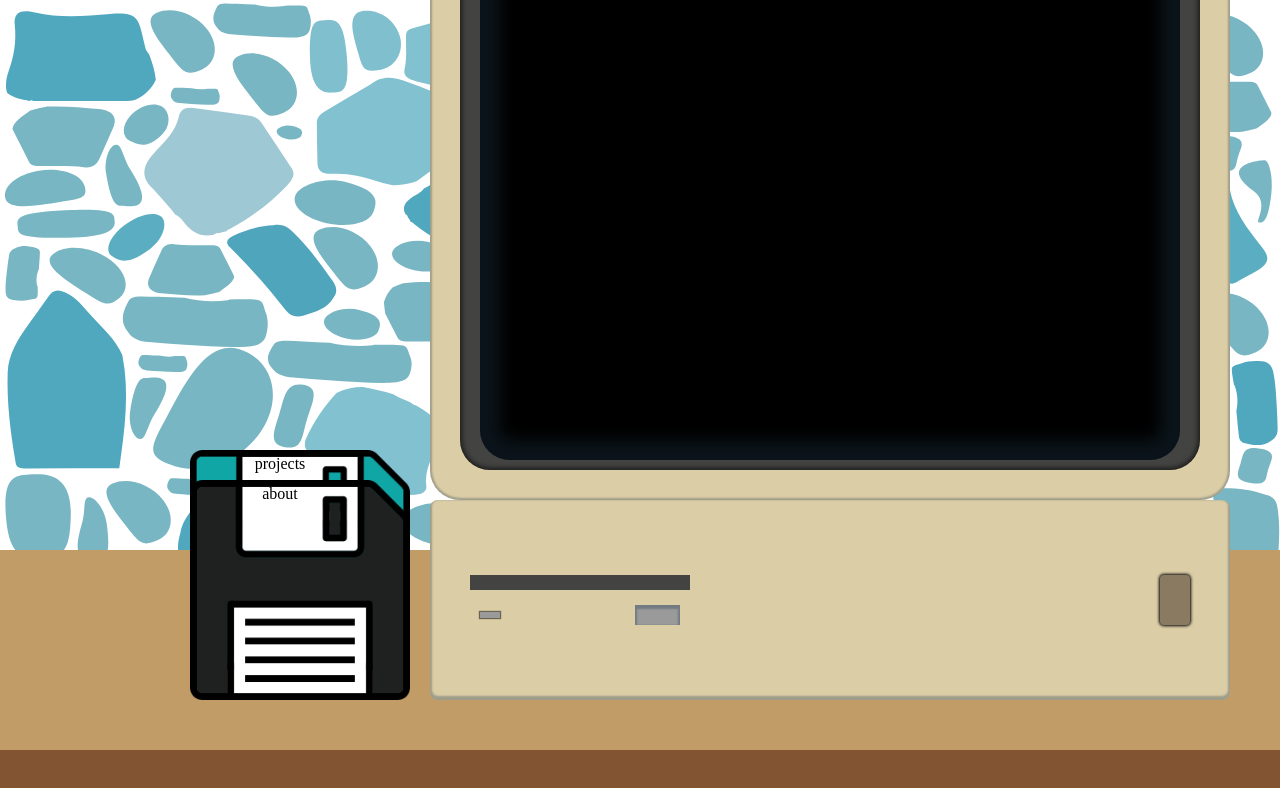
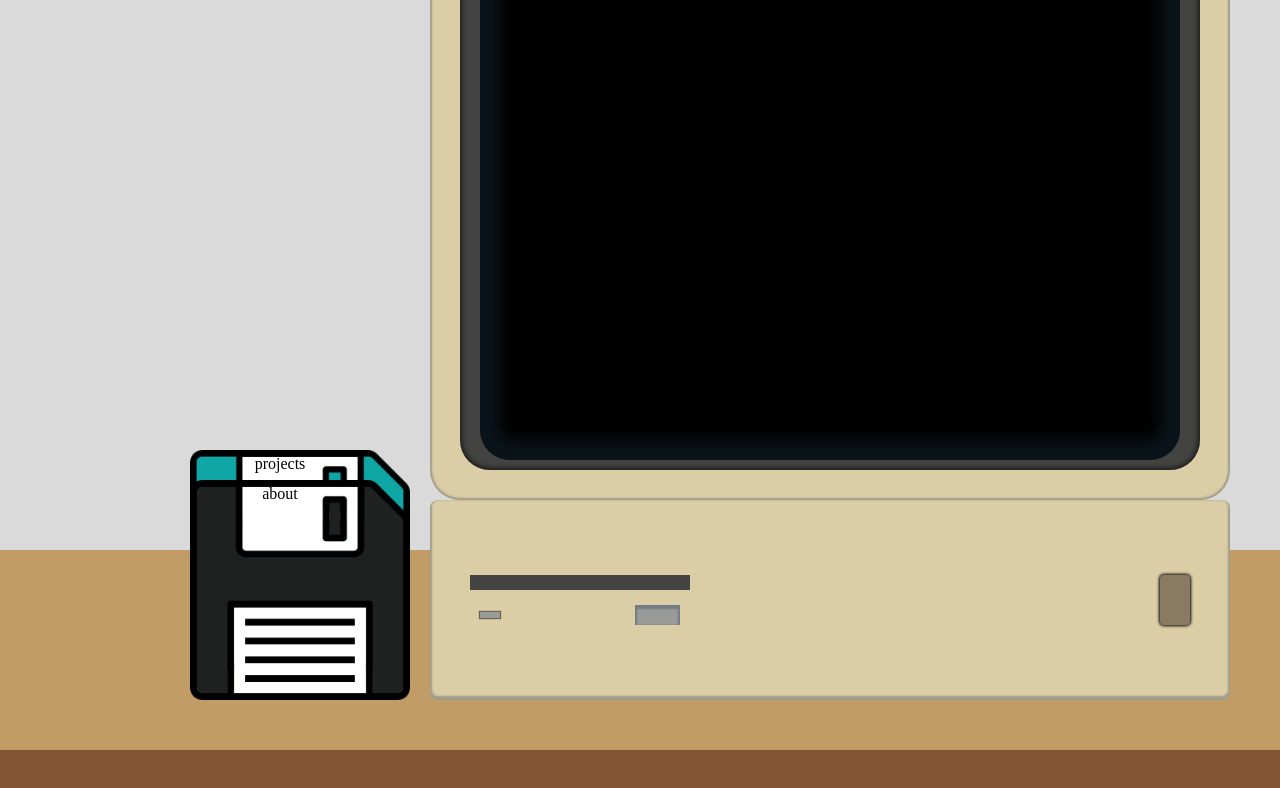
Before and after one commit to backspacev9/myportfolio, a React (Create React App) app: page /about in a window 1280 px wide. Shown: the top 788 px of the page. Built offline with nearby package versions, Linux system fonts and the light colour scheme.

Commit message:
refactor: change main background, add pickup disk

```diff
--- a/src/App.scss
+++ b/src/App.scss
@@ -36,7 +36,8 @@ section {
   align-items: center;
   background-repeat: no-repeat;
   background-size: cover;
-  background-image: url("../public/img/bg.svg");
+  background-color: #dadada;
+  // background-image: url("../public/img/bg.svg");
 }
 
 .table {
--- a/src/components/computer/Computer.tsx
+++ b/src/components/computer/Computer.tsx
@@ -5,10 +5,11 @@ import AboutDiskette from "../diskette-menu/aboutDiskette/AboutDiskette";
 import {useAppDispatch, useAppSelector} from "../../redux/rootReducer";
 import {setFullScreen, setPower} from "../../redux/reducers/computerSlice";
 import ProjectsDiskette from "../diskette-menu/projectsDiskette/ProjectsDiskette";
-import {Route, Routes} from "react-router-dom";
+import {Link, Route, Routes} from "react-router-dom";
 
 const Computer = () => {
   const {isFullScreen, isPowerOn} = useAppSelector((state) => state.computerSlice);
+
   const dispatch = useAppDispatch();
 
   const fullScreen = () => {
@@ -44,7 +45,9 @@ const Computer = () => {
           <span className="disk-input"></span>
           <div className="disk-controls">
             <span className="disk-status"></span>
-            <span className="btn-pickoff"></span>
+            <Link to={"/"}>
+              <span className="btn-pickoff"></span>
+            </Link>
           </div>
         </div>
         <span className="btn-onOff" onClick={onOfComputer}></span>
```
